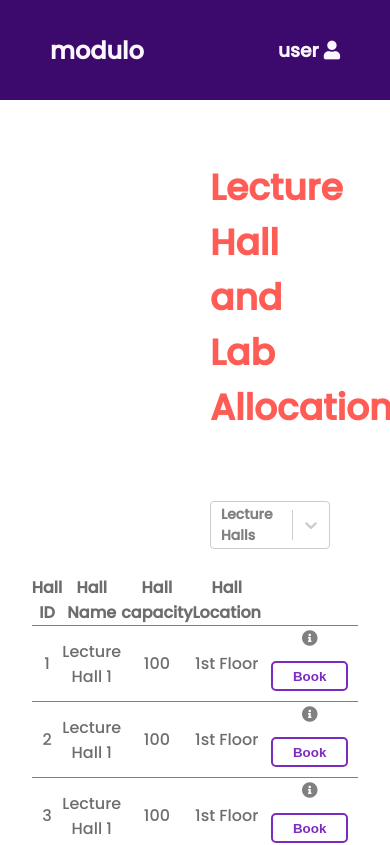
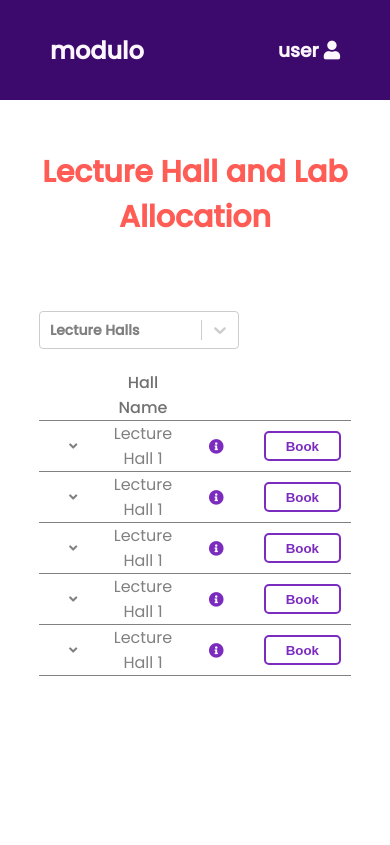
Before and after one commit to GayanKod/Modulo, a React (Create React App) app in the folder client/: page /lec-hall-allocation in a window 390 px wide. Shown: the top 845 px of the page. Built offline with nearby package versions, Linux system fonts and the light colour scheme.

Commit message:
made the page responsive

```diff
--- a/client/package.json
+++ b/client/package.json
@@ -3,6 +3,9 @@
   "version": "0.1.0",
   "private": true,
   "dependencies": {
+    "@emotion/react": "^11.8.1",
+    "@emotion/styled": "^11.8.1",
+    "@mui/material": "^5.4.4",
     "@testing-library/jest-dom": "^5.16.1",
     "@testing-library/react": "^12.1.2",
     "@testing-library/user-event": "^13.5.0",
--- /dev/null
+++ b/client/src/components/LecHallAllocation/Models.tsx
@@ -0,0 +1,6 @@
+export interface Item {
+  id: number;
+  name: string;
+  capacity: number;
+  location: string;
+}
--- a/client/src/components/LecHallAllocation/TableDetails.tsx
+++ b/client/src/components/LecHallAllocation/TableDetails.tsx
@@ -1,38 +1,110 @@
+import { useState } from "react";
 import { HallDetails, LabDetails } from "./Details";
+import Collapse from "@mui/material/Collapse";
+import { Box, Typography } from "@mui/material";
+import { Item } from "./Models";
 
 interface Props {
-  selected: string;
+  selected?: string;
+  open?: boolean;
+  item?: Item;
+}
+
+let width = window.innerWidth;
+
+function Row({ item }: Props) {
+  const [open, setOpen] = useState(false);
+  const [shown, setShown] = useState<number[]>([]);
+
+  const toggleShown = (id) => {
+    const shownState = shown.slice();
+    const index = shownState.indexOf(id);
+
+    setShown(shownState);
+
+    if (index >= 0) {
+      shownState.splice(index, 1);
+      setShown(shownState);
+    } else {
+      shownState.push(id);
+      setShown(shownState);
+    }
+  };
+  if (!item || !shown) {
+    return <></>;
+  }
+
+  return (
+    <>
+      <tr key={item.id}>
+        <td className="hide">{item.id}</td>
+        <td className="hidden">
+          <button
+            className="hidden expand"
+            onClick={() => {
+              toggleShown(item.id);
+              setOpen(!open);
+            }}
+          >
+            {open ? (
+              <i className="fa fa-angle-up"></i>
+            ) : (
+              <i className="fa fa-angle-down"></i>
+            )}
+          </button>
+        </td>
+        <td>{item.name}</td>
+        <td className="hide">{item.capacity}</td>
+        <td className="hide">{item.location}</td>
+        <td>
+          <button className="info">
+            <i className="fa fa-info-circle"></i>
+          </button>
+        </td>
+        <td>
+          <button>Book</button>
+        </td>
+      </tr>
+
+      {shown.includes(item.id) && (
+        <tr className="hidden" style={{ backgroundColor: "#f8f8f8" }}>
+          <td colSpan={12}>
+            <h3
+              style={{
+                color: "#555555",
+                textAlign: "left",
+                padding: "20px 20px 20px 30px",
+                backgroundColor: "#e8e8e8",
+              }}
+            >
+              Hall Details
+            </h3>
+            <table className="details">
+              <thead>
+                <tr>
+                  <th>Hall Id</th>
+                  <th>Capacity</th>
+                  <th>Location</th>
+                </tr>
+              </thead>
+              <tbody>
+                <tr>
+                  <td>{item.id}</td>
+                  <td>{item.capacity}</td>
+                  <td>{item.location}</td>
+                </tr>
+              </tbody>
+            </table>
+          </td>
+        </tr>
+      )}
+    </>
+  );
 }
 
 function TableDetails({ selected }: Props) {
-  const lecHalls = HallDetails.map((item) => (
-    <tr key={item.id}>
-      <td>{item.id}</td>
-      <td>{item.name}</td>
-      <td>{item.capacity}</td>
-      <td>{item.location}</td>
-      <td>
-        <a href="#">
-          <i className="fa fa-info-circle"></i>
-        </a>
-        <button>Book</button>
-      </td>
-    </tr>
-  ));
-  const labs = LabDetails.map((item) => (
-    <tr key={item.id}>
-      <td>{item.id}</td>
-      <td>{item.name}</td>
-      <td>{item.capacity}</td>
-      <td>{item.location}</td>
-      <td>
-        <a href="#">
-          <i className="fa fa-info-circle"></i>
-        </a>
-        <button>Book</button>
-      </td>
-    </tr>
-  ));
+  const lecHalls = HallDetails.map((item) => <Row item={item} />);
+  const labs = LabDetails.map((item) => <Row item={item} />);
 
   switch (selected) {
     case "lec":
--- a/client/src/pages/LecHomePage.tsx
+++ b/client/src/pages/LecHomePage.tsx
@@ -26,6 +26,8 @@ export default function LecHomePage() {
       <Navbar2 />
       <div className="container">
         <PageTitle title={title} />
+
+        <div className="table-container">
           <div className="filter">
             <Select
               className="select"
@@ -39,15 +41,17 @@ export default function LecHomePage() {
               styles={customStyles}
             />
           </div>
-        <div className="table-container">
-          <table>
+
+          <table aria-label="collapsible table">
             <thead>
               <tr>
-                <th>Hall ID</th>
+                <th className="hidden"></th>
+                <th className="hide">Hall ID</th>
                 <th>Hall Name</th>
-                <th>Hall capacity</th>
-                <th>Hall Location</th>
+                <th className="hide">Hall capacity</th>
+                <th className="hide">Hall Location</th>
                 <th> </th>
+                <th></th>
               </tr>
             </thead>
             <tbody>
--- a/client/src/styles/LecHomePage.scss
+++ b/client/src/styles/LecHomePage.scss
@@ -2,6 +2,7 @@
 @import url("https://fonts.googleapis.com/css2?family=Poppins:wght@400;500&display=swap");
 
 .nav {
+  width: 100%;
   background-color: $P3;
   height: 60px;
   display: flex;
@@ -17,11 +18,13 @@
 }
 
 .container {
-  margin: 60px;
+  padding-top: 50px;
+  font-family: "Poppins", sans-serif;
 }
 
 .page-title {
-  padding-left: 150px;
+  width: 80%;
+  margin: auto;
   margin-bottom: 50px;
   font-style: normal;
   font-weight: bold;
@@ -30,12 +33,12 @@
 }
 
 .filter {
-  margin: 0px 0px 0px 150px;
   height: 80px;
   display: flex;
   justify-content: left;
   align-items: center;
   color: $P5;
+  position: sticky;
 
   .select {
     width: 200px;
@@ -46,55 +49,54 @@
   .css-1s2u09g-control,
   .css-1pahdxg-control {
     box-shadow: none;
-    border: solid $P5 2px;
+    border: solid $P6 2px;
     &:hover {
-      border: solid $P5 2px;
+      border: solid $P6 2px;
     }
   }
 
   .css-14el2xx-placeholder,
   .css-tlfecz-indicatorContainer,
   .css-qc6sy-singleValue {
-    color: $P5;
+    color: $P6;
   }
 }
 
 .table-container {
-  padding: 10px;
+  width: 80%;
+  margin: auto;
   display: flex;
-  justify-content: center;
+  flex-direction: column;
 }
 
 table {
-  width: 80%;
+  // width: 100%;
   border-collapse: collapse;
   font-weight: 500;
   font-family: "Poppins", sans-serif;
 
   tbody {
     color: #717171;
-    tr:hover {
-      background: #eed1ff;
-      color: rgb(44, 44, 44);
-    }
+    // tr:hover {
+    //   background: #eed1ff;
+    //   color: rgb(44, 44, 44);
+    // }
   }
 
   tr {
     height: 3em;
     text-align: center;
 
-    th,
+    th {
+      color: #717171;
+      border-bottom: solid grey 1px;
+      font-weight: 500;
+    }
+
     td {
       border-bottom: solid grey 1px;
-      color: #6d6d6d;
-
-      a {
-        color: grey;
-
-        &:active {
-          color: #2e2e2e;
-        }
-      }
+      color: grey;
+      font-weight: 400;
     }
   }
 
@@ -102,7 +104,7 @@ table {
     margin: 10px;
     height: 30px;
     padding: 5px 20px 5px 20px;
-    background-color: rgba(255, 255, 255, 0);
+    background: none;
     border: solid $P5 2px;
     border-radius: 5px;
     color: $P5;
@@ -115,8 +117,54 @@ table {
 
     &:active {
       background-color: $P4;
-      border: none;
       color: white;
     }
   }
 }
+
+.expand {
+  border: none;
+  color: inherit;
+  padding: none;
+  border-radius: 50px;
+  &:hover {
+    background-color: #5353531a;
+    color: #535353;
+  }
+}
+
+.details {
+  display: flexbox;
+  width: 100%;
+}
+
+.info {
+  font-size: 15px;
+  border: none;
+  display: inline-block;
+  &:hover {
+    background: none;
+    color: $P5;
+    cursor: pointer;
+  }
+  &:active {
+    color: $P6;
+  }
+}
+
+@media only screen and (max-width: 950px) {
+  .hide {
+    display: none;
+  }
+
+  .page-title {
+    font-size: 30px;
+    text-align: center;
+  }
+}
+
+@media only screen and (min-width: 950px) {
+  .hidden {
+    display: none;
+  }
+}
```
Also changed, not shown: 1 other file (tests, documents, lock files or other folders). Lines whose indentation alone changed are shown as unchanged.
